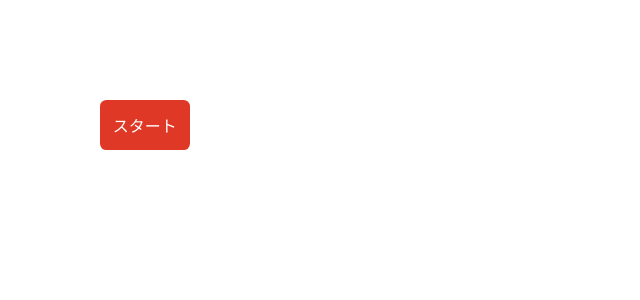
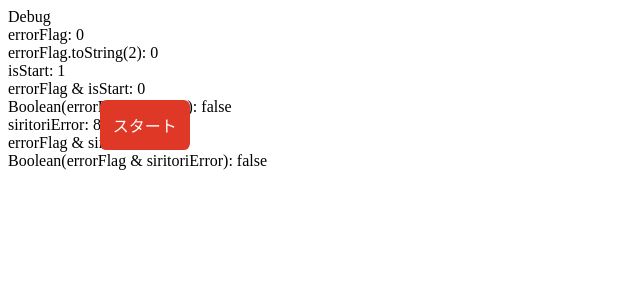
Before and after one commit to AkaishiTakumi/Siritori, a React (Vite) app: page / in a window 1280 px wide. Shown: the top 300 px of the page, without its empty margins (0-640 px from the left). Built offline with nearby package versions, Linux system fonts and the light colour scheme.

Commit message:
[feat] 一文字だけの入力を受け付けない
#4
入力が一文字だけのときエラーを表示

エラーとUIの管理をビットフラグで行った

```diff
--- a/src/App.tsx
+++ b/src/App.tsx
@@ -1,15 +1,23 @@
 import "./App.css";
 import { useState } from "react";
 
+let flagI = 1;
+const isStart: number = flagI;
+flagI = flagI << 1;
+const nError: number = flagI;
+flagI = flagI << 1;
+const alreadyError: number = flagI;
+flagI = flagI << 1;
+const siritoriError: number = flagI;
+flagI = flagI << 1;
+const hiraganaError: number = flagI;
+flagI = flagI << 1;
+const oneError: number = flagI;
+flagI = flagI << 1;
+
 function App() {
-	// スタートボタンの状態
-	const [isStart, setIsStart] = useState(false);
-
-	// 入力した単語の末尾が'ん'のとき、true
-	const [nError, setNError] = useState(false);
-
-	// 過去に使用した単語が入力されたら、ゲームを終了
-	const [alreadyError, setAlreadyError] = useState(false);
+	// エラーフラグ
+	const [errorFlag, setErrorFlag] = useState(flagI & ~flagI);
 
 	// しりとりの直前の単語
 	const [lastText, setLastText] = useState("しりとり");
@@ -20,21 +28,15 @@ function App() {
 	return (
 		<>
 			<StartResetButton
-				isStart={isStart}
-				setIsStart={setIsStart}
+				errorFlag={errorFlag}
+				setErrorFlag={setErrorFlag}
 				setLastText={setLastText}
-				setNError={setNError}
-				setAlreadyError={setAlreadyError}
 				vocabBook={vocabBook}
 				setVocabBook={setVocabBook}
 			/>
 			<TextUpdate
-				isStart={isStart}
-				setIsStart={setIsStart}
-				nError={nError}
-				setNError={setNError}
-				alreadyError={alreadyError}
-				setAlreadyError={setAlreadyError}
+				errorFlag={errorFlag}
+				setErrorFlag={setErrorFlag}
 				lastText={lastText}
 				setLastText={setLastText}
 				vocabBook={vocabBook}
@@ -46,128 +48,123 @@ function App() {
 
 // スタートボタン
 function StartResetButton({
-	isStart,
-	setIsStart,
-	setNError,
-	setAlreadyError,
+	errorFlag,
+	setErrorFlag,
 	setLastText,
 	vocabBook,
 	setVocabBook,
 }: {
-	isStart: boolean;
-	setIsStart: (isStart: boolean) => void;
-	setNError: (nError: boolean) => void;
-	setAlreadyError: (nError: boolean) => void;
+	errorFlag: number;
+	setErrorFlag: (errorFlag: number) => void;
 	setLastText: (lastText: string) => void;
 	vocabBook: string[];
 	setVocabBook: (vocabBook: string[]) => void;
 }) {
-	// スタートボタンをクリックしたとき、isStartをtrueにする
+	// スタートボタンをクリックしたとき、フラグをisStartにする
 	const startClick = () => {
-		setIsStart(true);
-		setNError(false);
-		setAlreadyError(false);
-		setLastText("しりとり"); // スタート時に初期単語をセット
+		setErrorFlag(isStart);
+		setLastText("しりとり"); // 初期単語をセット
 		setVocabBook(["しりとり"]);
-		console.debug(`start: ${vocabBook}`);
 	};
 
 	return (
 		<div className="start-reset-button" onClick={startClick}>
-			{isStart ? "リセット" : "スタート"}
+			{errorFlag & isStart ? "リセット" : "スタート"}
 		</div>
 	);
 }
 
 // しりとり 単語の更新
 function TextUpdate({
-	isStart,
-	setIsStart,
-	nError,
-	setNError,
-	alreadyError,
-	setAlreadyError,
+	errorFlag,
+	setErrorFlag,
 	lastText,
 	setLastText,
 	vocabBook,
 	setVocabBook,
 }: {
-	isStart: boolean;
-	setIsStart: (isStart: boolean) => void;
-	nError: boolean;
-	setNError: (nError: boolean) => void;
-	alreadyError: boolean;
-	setAlreadyError: (nError: boolean) => void;
+	errorFlag: number;
+	setErrorFlag: (errorFlag: number) => void;
 	lastText: string;
 	setLastText: (lastText: string) => void;
 	vocabBook: string[];
 	setVocabBook: (vocabBook: string[]) => void;
 }) {
-	// 前回の単語の末尾と入力した単語の先頭が一致しないとき、true 一致するとき、false
-	const [siritoriError, setSiritoriError] = useState(false);
-
-	// ひらがなの入力のみ受け付ける
-	const [hiraganaError,setHiraganaError]=useState(false);
-
 	return (
 		<>
-			{(isStart || nError || alreadyError) && (
+			{/* 一度もスタートを押していなければ、errorFlagは0 */}
+			{Boolean(errorFlag) && (
 				<div className="last-text">ひとつ前の単語は{lastText}です</div>
 			)}
-			{isStart && (
+			{Boolean(errorFlag & isStart) && (
 				<NewText
-					setIsStart={setIsStart}
-					setSiritoriError={setSiritoriError}
-					setNError={setNError}
-					setAlreadyError={setAlreadyError}
-					setHiraganaError={setHiraganaError}
+					errorFlag={errorFlag}
+					setErrorFlag={setErrorFlag}
 					lastText={lastText}
 					setLastText={setLastText}
 					vocabBook={vocabBook}
 					setVocabBook={setVocabBook}
 				/>
 			)}
-			{siritoriError && (
+			{Boolean(errorFlag & siritoriError) && (
 				<div className="siritori-error">
 					ひとつ前の単語の末尾と入力した単語の先頭が一致しません
 				</div>
 			)}
-			{hiraganaError && (
-				<div className="n-error">
+			{Boolean(errorFlag & hiraganaError) && (
+				<div className="hiragana-error">
 					ひらがな以外が入力されました
 				</div>
 			)}
-			{nError && (
+			{Boolean(errorFlag & oneError) && (
+				<div className="one-error">
+					入力が一文字だけでした 文字数を増やしてください
+				</div>
+			)}
+			{Boolean(errorFlag & nError) && (
 				<div className="n-error">
 					入力した単語の末尾が'ん'でした ゲームを終了します
 				</div>
 			)}
-			{alreadyError && (
-				<div className="n-error">
+			{Boolean(errorFlag & alreadyError) && (
+				<div className="already-error">
 					過去に使用した単語が入力されました ゲームを終了します
 				</div>
 			)}
+			<div className="debug">
+				<div className="debug-text">Debug</div>
+				<div>errorFlag: {errorFlag}</div>
+				<div>errorFlag.toString(2): {errorFlag.toString(2)}</div>
+				<div>isStart: {isStart}</div>
+				<div>errorFlag & isStart: {errorFlag & isStart}</div>
+				<div>
+					Boolean(errorFlag & isStart):{" "}
+					{Boolean(errorFlag & isStart) ? "true" : "false"}
+				</div>
+				<div>siritoriError: {siritoriError}</div>
+				<div>
+					errorFlag & siritoriError: {errorFlag & siritoriError}
+				</div>
+				<div>
+					Boolean(errorFlag & siritoriError):{" "}
+					{Boolean(errorFlag & siritoriError) ? "true" : "false"}
+				</div>
+			</div>
 		</>
 	);
 }
 
 // 単語の更新
 function NewText({
-	setIsStart,
-	setSiritoriError,
-	setNError,
-	setAlreadyError,
-	setHiraganaError,
+	errorFlag,
+	setErrorFlag,
 	lastText,
 	setLastText,
 	vocabBook,
 	setVocabBook,
 }: {
-	setIsStart: (isStart: boolean) => void;
-	setSiritoriError: (siritoriError: boolean) => void;
-	setNError: (nError: boolean) => void;
-	setAlreadyError: (nError: boolean) => void;
-	setHiraganaError: (nError: boolean) => void;
+	errorFlag: number;
+	setErrorFlag: (errorFlag: number) => void;
 	lastText: string;
 	setLastText: (lastText: string) => void;
 	vocabBook: string[];
@@ -183,40 +180,38 @@ function NewText({
 
 	// ボタン押下でStateをコンソールに出力
 	const submit = () => {
-		const regex = /^[ぁ-ん]+$/;
-		if(!regex.test(newText)){
-			setSiritoriError(false); // 一致したらエラーを削除
-			setHiraganaError(true); // ひらがなのみが入力されたらエラーを削除
+		setNewText(""); // 入力後、テキストボックスを空にする
+
+		// 過去に使用した単語が入力された
+		for (const vocabBooks of vocabBook) {
+			if (vocabBooks === newText) {
+				setErrorFlag(alreadyError);
+				return;
+			}
 		}
-		// 前回の単語の末尾と入力した単語の先頭が一致したら単語を更新
-		else if (lastText.slice(-1) === newText.slice(0, 1)) {
-			// 前回の入力をStateにセット
-			setLastText(newText);
-			setHiraganaError(false); // ひらがなのみが入力されたらエラーを削除
 
-			// 入力した単語の末尾が'ん'のときエラーを出す
-			if (newText.slice(-1) === "ん") {
-				setIsStart(false);
-				setNError(true);
-			}
+		// 入力した単語の末尾が'ん'
+		if (newText.slice(-1) === "ん") {
+			setErrorFlag(nError);
+		}
 
-			console.debug(`update1: ${vocabBook}`);
-			console.debug(`update2: ${newText}`);
-			// 過去に使用した単語が入力されたら、ゲームを終了
-			for (const vocabBooks of vocabBook) {
-				if (vocabBooks === newText) {
-					setIsStart(false);
-					setAlreadyError(true);
-					console.debug("update3: true");
-					break;
-				}
-			}
+		// 入力した単語が一文字
+		else if (newText.length === 1) {
+			setErrorFlag(isStart | oneError);
+		}
 
-			// 入力した単語を記録
-			setVocabBook([...vocabBook, newText]);
+		// ひらがな以外が入力された
+		else if (!/^[ぁ-ん]+$/.test(newText)) {
+			setErrorFlag(isStart | hiraganaError);
+		}
+
+		// 前回の単語の末尾と入力した単語の先頭が一致しない
+		else if (lastText.slice(-1) !== newText.slice(0, 1)) {
+			setErrorFlag(isStart | siritoriError);
 		} else {
-			setSiritoriError(true); // 一致しなかった場合はエラーをtrueにする
-			setHiraganaError(false); // ひらがなのみが入力されたらエラーを削除
+			setErrorFlag(isStart);
+			setLastText(newText); // 単語を更新
+			setVocabBook([...vocabBook, newText]); // 入力した単語を記録
 		}
 		setNewText(""); // 入力後、テキストボックスを空にする
 	};
```
